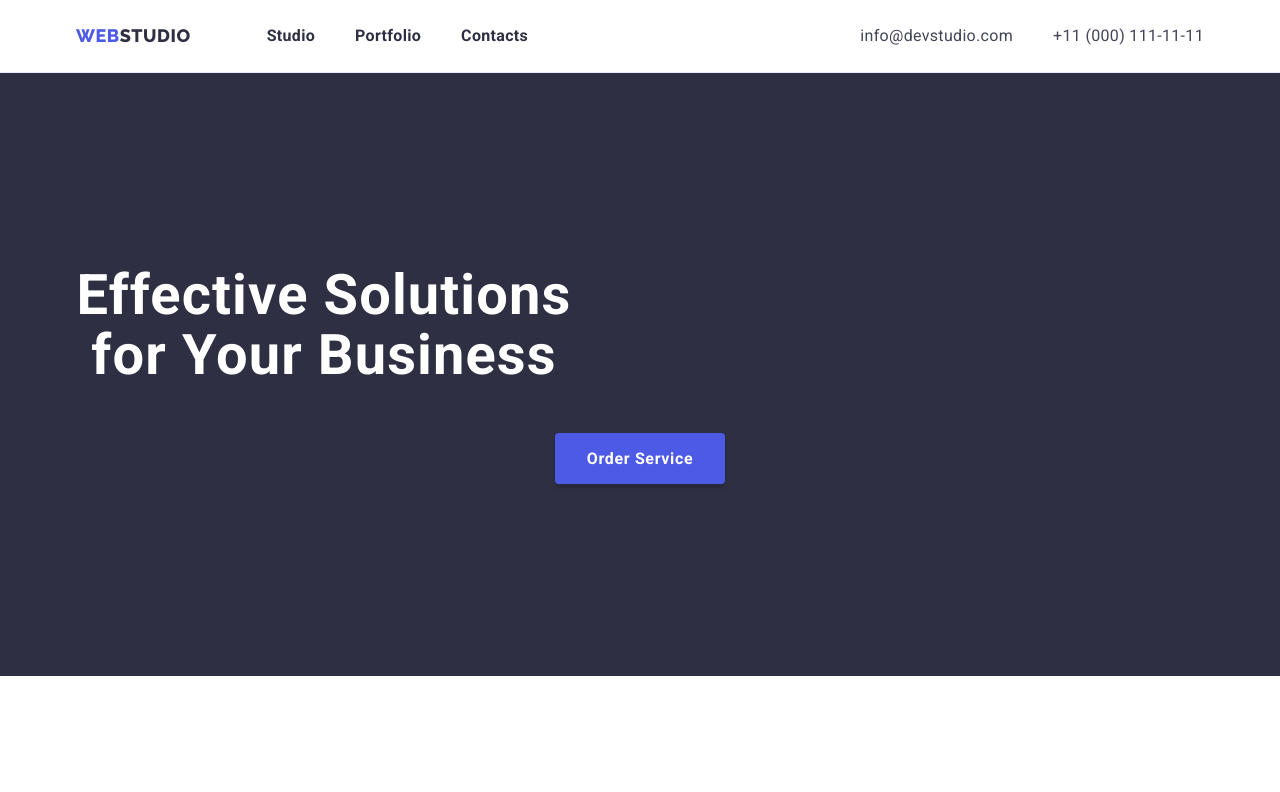
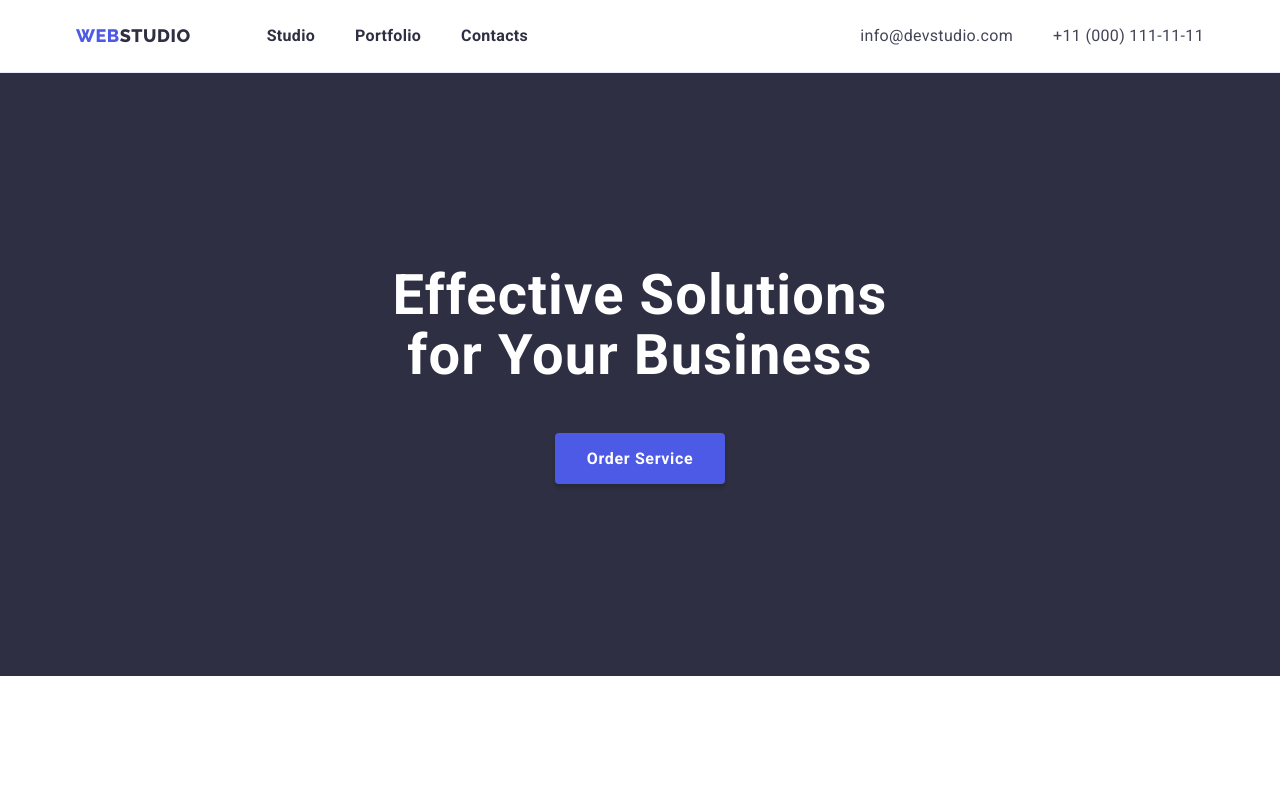
Before and after one commit to Illia-Shatokhin/goit-markup-hw-03, a plain HTML site: page index.html in a window 1280 px wide. Shown: the top 792 px of the page. Drawn offline with nearby package versions, Linux system fonts and the light colour scheme.

Commit message:
Update styles

```diff
--- a/css/styles.css
+++ b/css/styles.css
@@ -131,9 +131,9 @@ h1, h2, h3, ul, p {
 }
 
 .hero-header {
+    margin: 0 auto;
+    max-width: 496px;
     margin-bottom: 48px;
-    max-width: 496px;
-    align-items: center;
 
     font-weight: 600;
     font-size: 56px;
```
